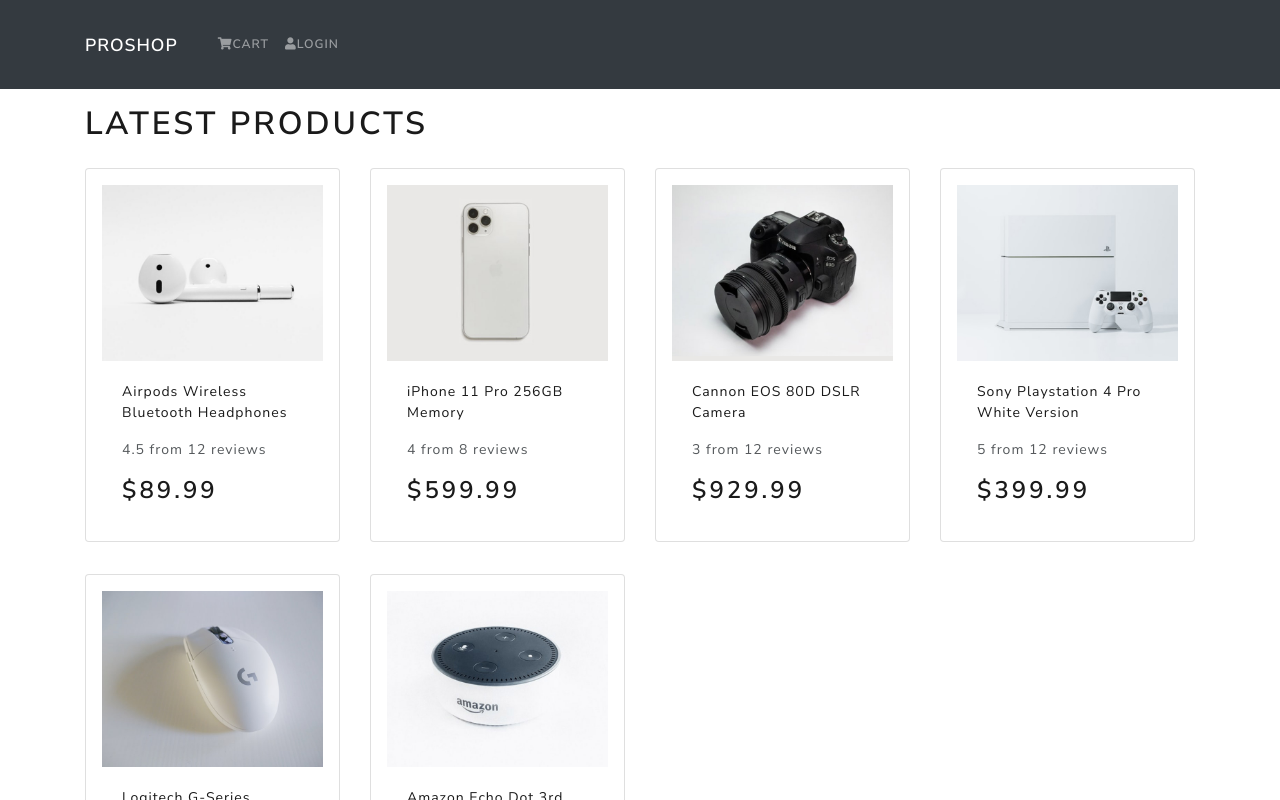
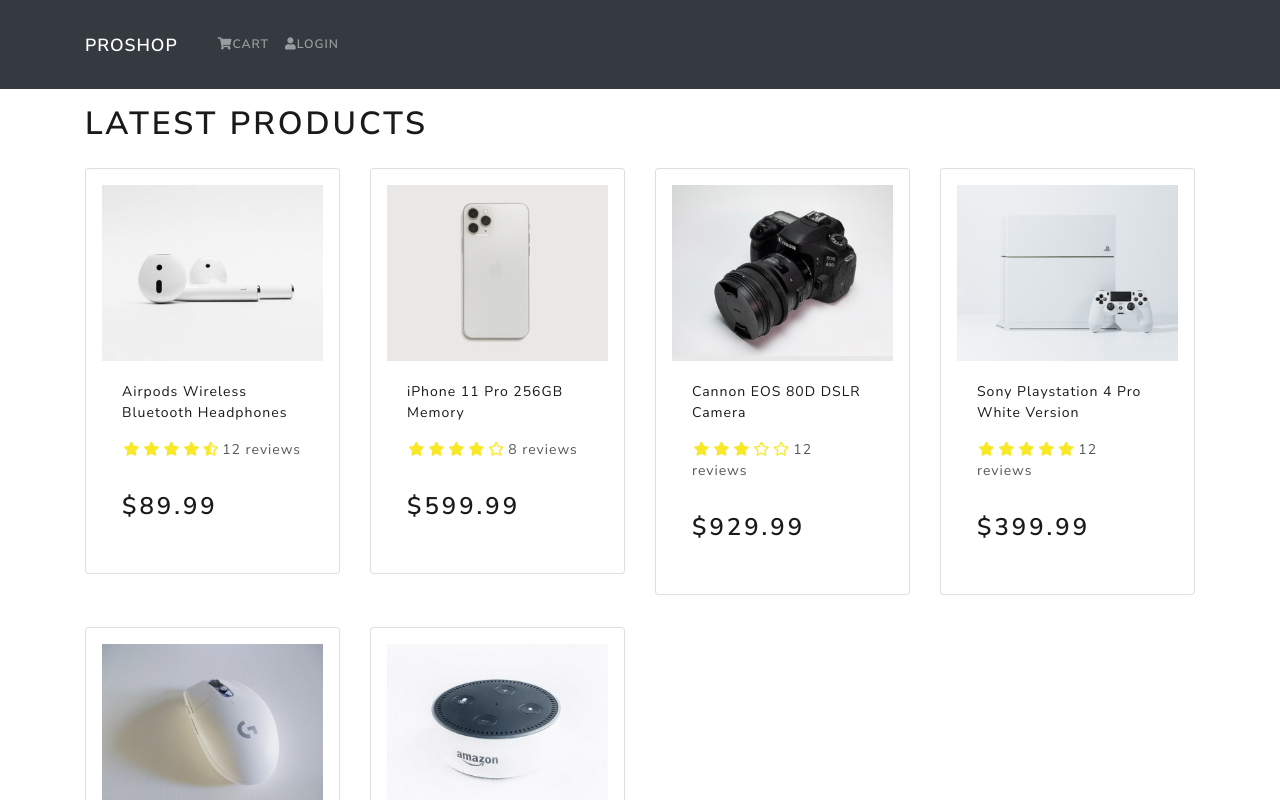
Before and after one commit to ms77grz/ecommerce, a React (Create React App) app in the folder frontend/: page / in a window 1280 px wide. Shown: the top 800 px of the page. Built offline with nearby package versions, Linux system fonts and the light colour scheme.

Commit message:
Rating Component - finished

```diff
--- a/frontend/src/components/Product.js
+++ b/frontend/src/components/Product.js
@@ -1,5 +1,6 @@
 import React from 'react'
 import { Card } from 'react-bootstrap'
+import Rating from './Rating'
 
 function Product({ product }) {
   return (
@@ -15,7 +16,11 @@
         </a>
         <Card.Text as='div'>
           <div className='my-3'>
-            {product.rating} from {product.numReviews} reviews
+            <Rating
+              value={product.rating}
+              text={`${product.numReviews} reviews`}
+              color={'#f8e825'}
+            />
           </div>
         </Card.Text>
         <Card.Text as='h3'>${product.price}</Card.Text>
--- /dev/null
+++ b/frontend/src/components/Rating.js
@@ -0,0 +1,71 @@
+import React from 'react'
+
+function Rating({ value, text, color }) {
+  return (
+    <div className='rating'>
+      <span>
+        <i
+          style={{ color }}
+          className={
+            value >= 1
+              ? 'fas fa-star'
+              : value >= 0.5
+              ? 'fas fa-star-half-alt'
+              : 'far fa-star'
+          }
+        ></i>
+      </span>
+      <span>
+        <i
+          style={{ color }}
+          className={
+            value >= 2
+              ? 'fas fa-star'
+              : value >= 1.5
+              ? 'fas fa-star-half-alt'
+              : 'far fa-star'
+          }
+        ></i>
+      </span>
+      <span>
+        <i
+          style={{ color }}
+          className={
+            value >= 3
+              ? 'fas fa-star'
+              : value >= 2.5
+              ? 'fas fa-star-half-alt'
+              : 'far fa-star'
+          }
+        ></i>
+      </span>
+      <span>
+        <i
+          style={{ color }}
+          className={
+            value >= 4
+              ? 'fas fa-star'
+              : value >= 3.5
+              ? 'fas fa-star-half-alt'
+              : 'far fa-star'
+          }
+        ></i>
+      </span>
+      <span>
+        <i
+          style={{ color }}
+          className={
+            value >= 5
+              ? 'fas fa-star'
+              : value >= 4.5
+              ? 'fas fa-star-half-alt'
+              : 'far fa-star'
+          }
+        ></i>
+      </span>
+      <span>{text && text}</span>
+    </div>
+  )
+}
+
+export default Rating
--- a/frontend/src/index.css
+++ b/frontend/src/index.css
@@ -1,3 +1,11 @@
 main {
   min-height: 80vh;
 }
+
+h3 {
+  padding: 1rem 0;
+}
+
+.rating span {
+  margin: 0.1rem;
+}
```
Also changed, not shown: 1 other file (tests, documents, lock files or other folders).
